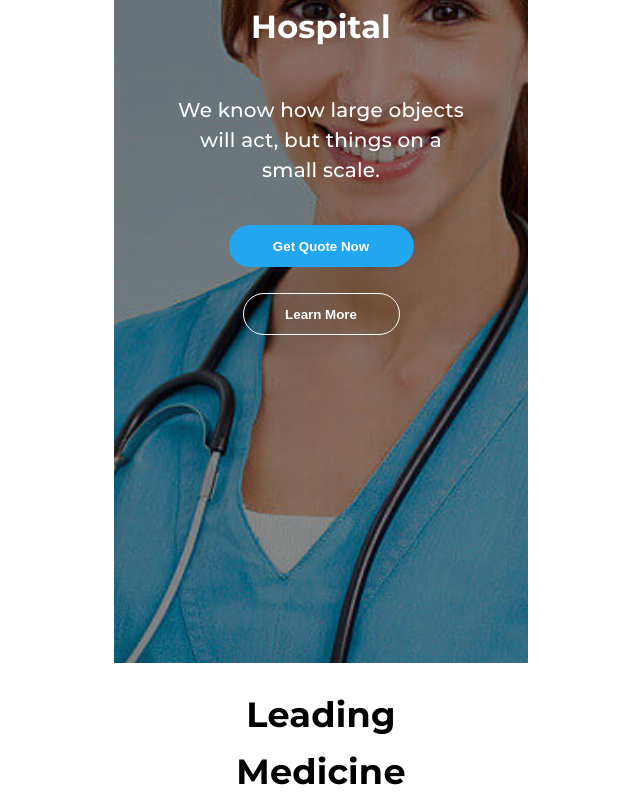
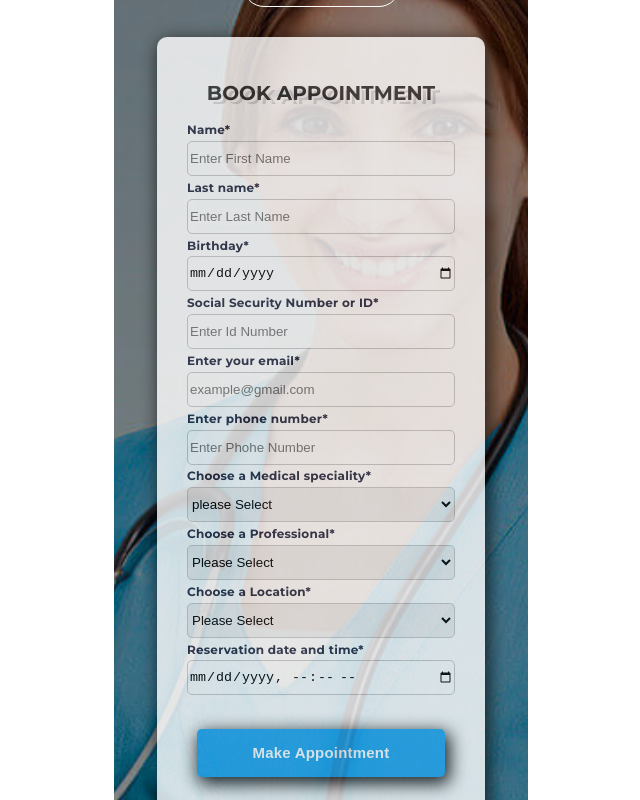
Before and after one commit to hstrejoluna/C1-G5, a Next.js app: page / in a window 1280 px wide. Shown: the part 940-1740 px from the top of the page, without its empty margins (319-959 px from the left). Built offline with nearby package versions, Linux system fonts and the light colour scheme.

Commit message:
formulario terminado

```diff
--- a/components/Form.js
+++ b/components/Form.js
@@ -3,34 +3,34 @@ import classes from './form.module.css';
 function Form(props){
     return(
         <div>
-            <div>
+            <form className={classes.container_form}>
+                <div>
                 <h1>BOOK APPOINTMENT</h1>
-            </div>
-            <form>
-                <label for="name">Name*:</label>
+                </div>
+                <label for="name">Name*</label>
                 <input type="text" id="name" name="name" required
                 minlength="4" maxlength="8" size="10" placeholder="Enter First Name"/>
 
-                <label for="lastname">Lastname*:</label>
+                <label for="lastname">Last name*</label>
                 <input type="text" id="lastname" name="lastname" required
-                minlength="4" maxlength="10" size="12" placeholder="Enter LastName"/>
+                minlength="4" maxlength="10" size="12" placeholder="Enter Last Name"/>
 
-                <label for="birthday">Birth day:</label>
+                <label for="birthday">Birthday*</label>
                 <input type="date" id="birthday" name="birthday"/>
 
 
-                <label for="SSN">Social Security Number or ID*:</label>
-                <input type="number" id="SSN" name="SSN" min="1" max="10"/>
+                <label for="SSN">Social Security Number or ID*</label>
+                <input type="number" id="SSN" name="SSN" placeholder="Enter Id Number"/>
 
-                <label for="email">Enter your email*:</label>
-                <input type="email" id="email" name="email"></input>
+                <label for="email">Enter your email*</label>
+                <input type="email" id="email" name="email" placeholder="example@gmail.com"/>
 
-                <label for="phone">Enter your phone number*:</label>
-                <input type="tel" id="phone" name="phone" pattern="[0-9]{3}-[0-9]{2}-[0-9]{3}"></input>
+                <label for="phone">Enter phone number*</label>
+                <input type="tel" id="phone" name="phone" placeholder="Enter Phohe Number"/>
 
-                <label for="speciality">Choose a Medical speciality*:</label>
+                <label for="speciality">Choose a Medical speciality*</label>
                 <select id="speciality" name="speciality">
-                <option value="">--</option>
+                <option value="Select">please Select</option>
                 <option value="Default">Default</option>
                 <option value="Cardiology">Cardiology</option>
                 <option value="Ginecology">Ginecology</option>
@@ -38,9 +38,9 @@ function Form(props){
                 <option value="General Medicine">General Medicine</option>
                 </select>
 
-                <label for="professional">Choose a Professional*:</label>
+                <label for="professional">Choose a Professional*</label>
                 <select id="professional" name="professional">
-                <option value="">--</option>
+                <option value="">Please Select</option>
                 <option value="Default">Default</option>
                 <option value="Alfredo Peréz Cifuentes">Alfredo Peréz Cifuentes</option>
                 <option value="Jimena Gómez Aristizabal">Jimena Gómez Aristizabal</option>
@@ -48,18 +48,19 @@ function Form(props){
                 <option value="Natalia Marín Díaz">Natalia Marín Díaz</option>
                 </select>
 
-                <label for="location">Choose a Location*:</label>
+                <label for="location">Choose a Location*</label>
                 <select id="location" name="location">
-                <option value="">--</option>
-               <option value="El tintal">El tintal</option>
+                <option value="">Please Select</option>
+                <option value="El tintal">El tintal</option>
                 <option value="Laureles">Laureles</option>
                 <option value="Castilla">Castilla</option>
                 </select>
 
-                <label for="reservationtime">Reservation date and time*:</label>
-                <input type="datetime-local" id="reservationtime" name="reservationtime"></input>
+                <label for="reservationtime">Reservation date and time*</label>
+                <input type="datetime-local" id="reservationtime" name="reservationtime"/>
+                <button className={classes.button_confirm}>Make Appointment</button>
+            </form>
 
-            </form>
         </div>
     );
 }
--- a/components/Main.js
+++ b/components/Main.js
@@ -1,5 +1,6 @@
 import classes from './main.module.css';
 import Image from 'next/image';
+import Form from './Form';
 
 
 function Main(props){
@@ -13,6 +14,7 @@ function Main(props){
                 <button className={classes.first_btn}>Get Quote Now</button>
                 <button className={classes.second_btn}>Learn More</button>
             </div>
+            <Form></Form>
         </div>
     );
 }
--- a/components/form.module.css
+++ b/components/form.module.css
@@ -0,0 +1,69 @@
+.container_form {
+    display:flex;
+    flex-direction: column;
+    justify-content: space-between;
+    width: 328px;
+    height: 800px;
+    border-radius: 10px;
+    border:none;
+    padding: 30px;
+    background-color:rgba(255, 255, 255, 1);
+    margin-top: 30px;
+    box-shadow: 3px 5px 17px 2px rgba(0,0,0,0.82);
+    opacity: 0.8;
+}
+
+.container_form h1 {
+    font-family: 'Montserrat', sans-serif;
+    font-size: 2rem;
+    font-style: normal;
+    font-weight: bold;
+    letter-spacing: 0.1px;
+    text-align: center;
+    color: #333333;
+    background: #FFFFFF;
+    text-shadow: 2px 2px 0px #FFFFFF, 5px 4px 0px rgba(0,0,0,0.15);
+}
+
+.container_form label {
+    font-family: 'Montserrat', sans-serif;
+    font-size: 1.2rem;
+    font-style: normal;
+    font-weight: 600;
+    letter-spacing: 0.2px;
+    text-align: left;
+    color: rgba(37, 43, 66, 1);
+}
+
+.button_confirm {
+    width: 248px;
+    height: 48px;
+    border-radius: 5px;
+    border:none;
+    padding: 15px, 40px, 15px, 40px;
+    font-size: 1.5rem;
+    font-style: normal;
+    font-weight: 700;
+    line-height: 22px;
+    letter-spacing: 0.2px;
+    text-align: center;
+    background: rgba(35, 166, 240, 1);
+    color: rgba(255, 255, 255, 1);
+    margin: 30px auto;
+    box-shadow: 3px 5px 17px 2px rgba(0,0,0,0.92);
+    cursor: pointer;
+}
+
+.container_form input{
+    height: 35px;
+    border: 1px solid rgb(201, 201, 201);
+    border-radius: 5px;
+    outline: none;
+
+}
+.container_form select {
+    height: 35px;
+    border: 1px solid rgb(201, 201, 201);
+    border-radius: 5px;
+    outline: none;
+}
--- a/components/main.module.css
+++ b/components/main.module.css
@@ -3,9 +3,9 @@
     width: 414px;
     display:flex;
     flex-direction: column;
-    justify-content: center;
+    justify-content: flex-start;
     align-items: center;
-    height: 1071px;
+    height: 1300px;
     margin: 0 auto;
     background-image:
     linear-gradient(rgba(0, 0, 0, 0.45), rgba(0, 0, 0, 0.45)),url(../public//assets/cover.svg);
@@ -54,11 +54,13 @@
     height: 42px;
     width: 185px;
     border-radius: 37px;
+    border: none;
     background: rgba(35, 166, 240, 1);
     color:rgba(255, 255, 255, 1);
     font-weight: 700;
     border: 1px solid transparent;
     cursor: pointer;
+    box-shadow: 3px 5px 17px 2px rgba(0,0,0,0.92);
 
 }
 
--- a/components/plans.module.css
+++ b/components/plans.module.css
@@ -42,6 +42,7 @@
     border-radius: 5px;
     border: 1px solid rgba(35, 166, 240, 1);
     padding: 0 25px 0 25px;
+    margin-bottom: 50px;
 
 }
 
@@ -146,4 +147,6 @@
     letter-spacing: 0.2px;
     text-align: center;
     margin-bottom: 30px;
+    box-shadow: 3px 5px 17px 2px rgba(0,0,0,0.92);
+    cursor: pointer;
 }
--- a/pages/index.js
+++ b/pages/index.js
@@ -49,7 +49,7 @@ function PrincipalPage(props){
         {
           "name": "GOLD",
           "slogan": "Healthcare at your fingerprints",
-          "price": 50,
+          "price": 70,
           "services": [
         {
           "id":1,
@@ -82,7 +82,7 @@ function PrincipalPage(props){
         {
           "name": "DIAMOND",
           "slogan": "Healthcare at your fingerprints",
-          "price": 50,
+          "price": 90,
           "services": [
           {
           "id":1,
@@ -129,7 +129,7 @@ function PrincipalPage(props){
       <Cards></Cards>
       {list_plans}
       <Footer></Footer>
-      <Form></Form>
+
 
     </div>
   )
```
